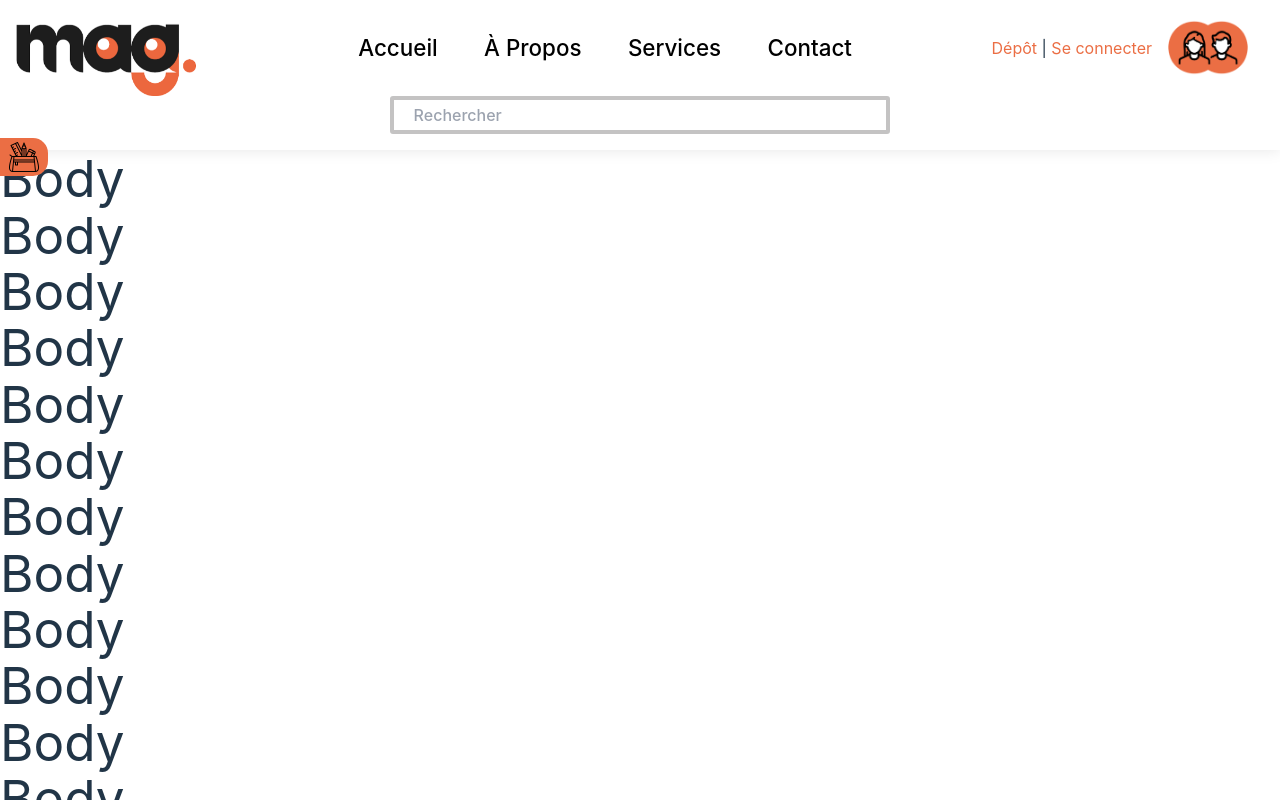
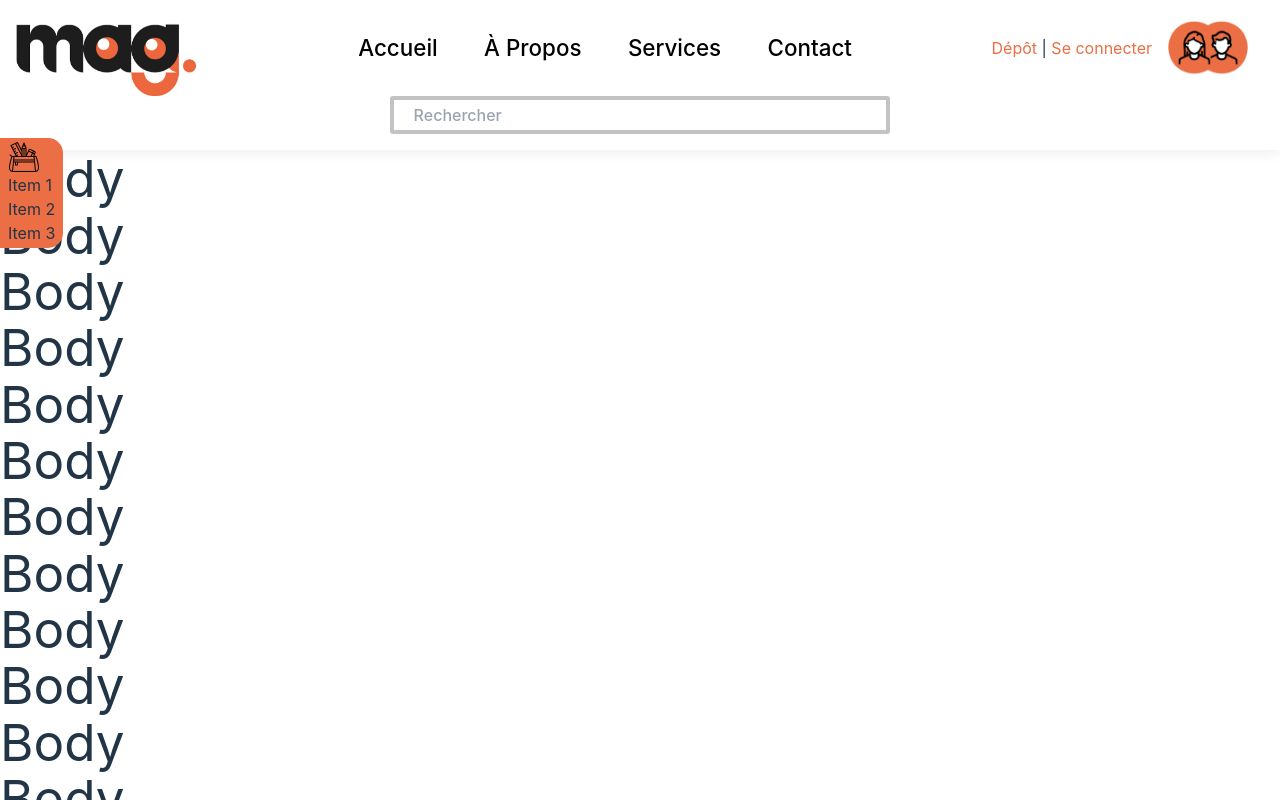
Before and after one commit to MaximeCerjak/Front-mag, a React (Vite) app: page / in a window 1280 px wide. Both pictures are taken after a click on the picture 24 px from the left and 157 px from the top of the page. Shown: the top 800 px of the page. Built offline with nearby package versions, Linux system fonts and the light colour scheme.

Commit message:
menu slide

```diff
--- a/package.json
+++ b/package.json
@@ -9,6 +9,7 @@
     "preview": "vite preview"
   },
   "dependencies": {
+    "axios": "^1.3.3",
     "react": "^18.2.0",
     "react-dom": "^18.2.0",
     "sass": "^1.58.0"
--- a/src/components/Header/index.jsx
+++ b/src/components/Header/index.jsx
@@ -1,10 +1,94 @@
+// import React, { useState, useEffect } from 'react';
+// import logo from '../../assets/logo.png';
+// import userIo from '../../assets/users.png';
+// import pocketCase from '../../assets/case.png';
+
+// const Header = () => {
+//     const [ scroll, setScroll ] = useState(false)
+//     const [isWiggling1, setWiggling1] = useState(false);
+//     const [isWiggling2, setWiggling2] = useState(false);
+
+//     const handleClick1 = () => {
+//         setWiggling1(!isWiggling1);
+//     };
+
+//     const handleClick2 = () => {
+//         setWiggling2(!isWiggling2);
+//     };
+
+
+
+//     useEffect(() => {
+//         window.addEventListener('scroll', () => {
+//             if (window.scrollY > 100) {
+//                 setScroll(true);
+//             } else {
+//                 setScroll(false);
+//             }
+//         });
+//     }, []);
+
+//     return (
+//         <header className={ scroll ? "fixed" : ""}>
+//             <div className={scroll ? "disabled" : "header-top"}>
+//                 <div className="header-left">
+//                     <img src={logo} className="logo" />
+//                 </div>
+//                 <div>
+//                     <nav>
+//                         <ul className="flex flex-row">
+//                             <li className="mr-6"><a href="#">Accueil</a></li>
+//                             <li className="mr-6"><a href="#">À Propos</a></li>
+//                             <li className="mr-6"><a href="#">Services</a></li>
+//                             <li className="mr-6"><a href="#">Contact</a></li>
+//                         </ul>
+//                     </nav>
+//                 </div>
+//                 <div className="header-right">
+//                     <div>
+//                         <span className='orangeMashFont'>Dépôt</span><span> | </span><span className='orangeMashFont'>Se connecter</span>
+//                     </div>
+//                     <img src={userIo} alt="Utilisateur" className={`icon  ${isWiggling1 ? 'wiggle' : ''}`} onClick={handleClick1} />
+//                 </div>
+//             </div>
+//             { scroll ?
+//                 <div className='hb-display pb-1'>
+//                     <div className="sidem-btn-pos">
+//                         <div type="button">
+//                             <img src={pocketCase} className={`icon-menu  ${isWiggling2 ? 'wiggle' : ''}`} onClick={handleClick2} />
+//                         </div>
+//                     </div>
+//                     <img src={logo} className="logo-sm" />
+//                     <input type="text" placeholder="Rechercher" className="search-bar" />
+//                     <div className="header-right">
+//                         <div>
+//                             <span className='orangeMashFont'>Dépôt</span><span> | </span><span className='orangeMashFont'>Se connecter</span>
+//                         </div>
+//                         <img src={userIo} alt="Utilisateur" className={`icon  ${isWiggling1 ? 'wiggle' : ''}`} onClick={handleClick1}/>
+//                     </div>
+//                 </div> :
+//                 <div className='header-bottom'>
+//                     <div className="side-menu-btn">
+//                         <div type="button">
+//                             <img src={pocketCase} className={`icon-menu  ${isWiggling2 ? 'wiggle' : ''}`} onClick={handleClick2} />
+//                         </div>
+//                     </div>
+//                     <input type="text" placeholder="Rechercher" className="search-bar" />
+//                 </div>
+//             }
+//         </header>
+//     );
+// };
+
+// export default Header;
+
 import React, { useState, useEffect } from 'react';
 import logo from '../../assets/logo.png';
 import userIo from '../../assets/users.png';
-import pocketCase from '../../assets/case.png';
+import Menu from '../Menu/Menu'; // import du composant Menu
 
 const Header = () => {
-    const [ scroll, setScroll ] = useState(false)
+    const [scroll, setScroll] = useState(false);
     const [isWiggling1, setWiggling1] = useState(false);
     const [isWiggling2, setWiggling2] = useState(false);
 
@@ -15,8 +99,6 @@ const Header = () => {
     const handleClick2 = () => {
         setWiggling2(!isWiggling2);
     };
-
-
 
     useEffect(() => {
         window.addEventListener('scroll', () => {
@@ -29,7 +111,7 @@ const Header = () => {
     }, []);
 
     return (
-        <header className={ scroll ? "fixed" : ""}>
+        <header className={scroll ? "fixed" : ""}>
             <div className={scroll ? "disabled" : "header-top"}>
                 <div className="header-left">
                     <img src={logo} className="logo" />
@@ -51,11 +133,12 @@ const Header = () => {
                     <img src={userIo} alt="Utilisateur" className={`icon  ${isWiggling1 ? 'wiggle' : ''}`} onClick={handleClick1} />
                 </div>
             </div>
-            { scroll ?
+            {scroll ?
                 <div className='hb-display pb-1'>
                     <div className="sidem-btn-pos">
                         <div type="button">
-                            <img src={pocketCase} className={`icon-menu  ${isWiggling2 ? 'wiggle' : ''}`} onClick={handleClick2} />
+                            {/* Utilisation du composant Menu ici */}
+                            <Menu />
                         </div>
                     </div>
                     <img src={logo} className="logo-sm" />
@@ -64,13 +147,14 @@ const Header = () => {
                         <div>
                             <span className='orangeMashFont'>Dépôt</span><span> | </span><span className='orangeMashFont'>Se connecter</span>
                         </div>
-                        <img src={userIo} alt="Utilisateur" className={`icon  ${isWiggling1 ? 'wiggle' : ''}`} onClick={handleClick1}/>
+                        <img src={userIo} alt="Utilisateur" className={`icon  ${isWiggling1 ? 'wiggle' : ''}`} onClick={handleClick1} />
                     </div>
                 </div> :
                 <div className='header-bottom'>
                     <div className="side-menu-btn">
                         <div type="button">
-                            <img src={pocketCase} className={`icon-menu  ${isWiggling2 ? 'wiggle' : ''}`} onClick={handleClick2} />
+                            {/* Utilisation du composant Menu ici */}
+                            <Menu />
                         </div>
                     </div>
                     <input type="text" placeholder="Rechercher" className="search-bar" />
--- /dev/null
+++ b/src/components/Menu/Menu.jsx
@@ -0,0 +1,27 @@
+import React, { useState } from 'react';
+import pocketCase from '../../assets/case.png';
+
+function Menu() {
+    const [showMenu, setShowMenu] = useState(false);
+
+    function toggleMenu() {
+    setShowMenu(!showMenu);
+    }
+
+    return (
+    <div className="menu">
+        <img src={pocketCase} className="icon-menu"  onClick={toggleMenu} />
+        {showMenu && (
+        <div className="menu-items">
+            <ul>
+            <li>Item 1</li>
+            <li>Item 2</li>
+            <li>Item 3</li>
+            </ul>
+        </div>
+        )}
+    </div>
+    );
+}
+
+export default Menu;
--- a/src/index.scss
+++ b/src/index.scss
@@ -144,6 +144,13 @@ $orangeMash : #EB6E44;
         margin-bottom: 1em;
     }
 
+    .search-bar:focus {
+        outline-color: #EB6E44;
+        outline-style: solid;
+        outline-width: 2px;
+        color: black;
+    }
+
     .icon {
         width: 5em;
         margin : 0 1em;
--- /dev/null
+++ b/src/services/api.js
@@ -0,0 +1,19 @@
+import axios from 'axios';
+
+const instance = axios.create({
+    baseURL: 'https://localhost:8000/',
+});
+
+const loginUser = async (email, password) => {
+    try {
+        const response = await instance.post('/login', {
+            email,
+            password,
+        });
+        return response.data;
+    } catch (error) {
+        console.error(error);
+    }
+};
+
+export default { loginUser };
```
Also changed, not shown: 2 other files (tests, documents, lock files or other folders).
